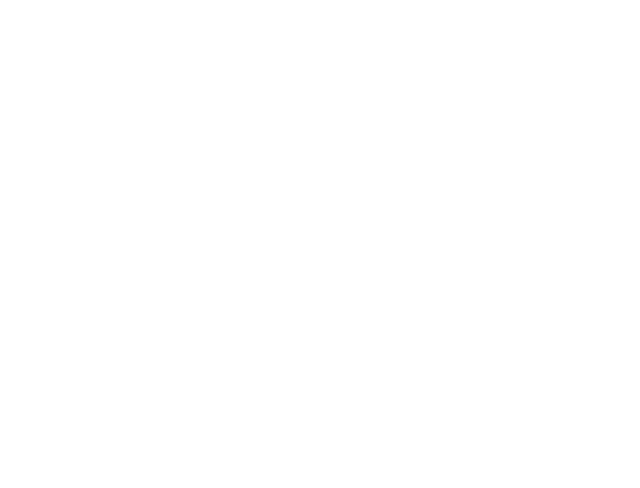
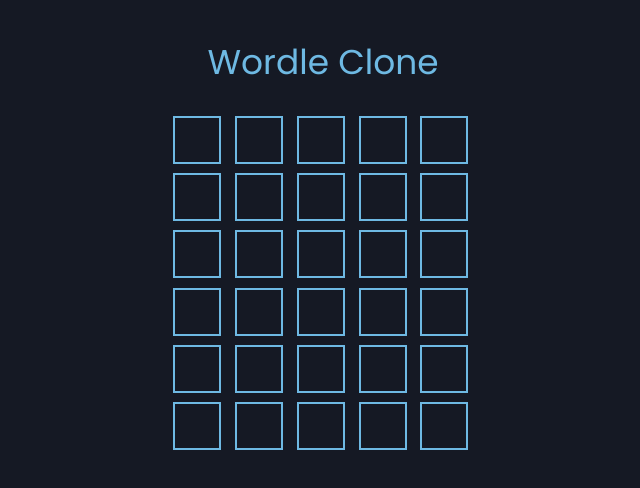
Before and after one commit to anhduy1202/wordiee, a React (Create React App) app: page / in a window 1280 px wide. Shown: the top 488 px of the page, without its empty margins (317-957 px from the left). Built offline with nearby package versions, Linux system fonts and the light colour scheme.

Commit message:
Adding board

```diff
--- a/public/index.html
+++ b/public/index.html
@@ -9,6 +9,10 @@
       name="description"
       content="Web site created using create-react-app"
     />
+    <link
+    href="https://fonts.googleapis.com/css2?family=Poppins:wght@400;500;600;700&display=swap"
+    rel="stylesheet"
+  />
     <link rel="apple-touch-icon" href="%PUBLIC_URL%/logo192.png" />
     <!--
       manifest.json provides metadata used when your web app is installed on a
--- a/src/App.css
+++ b/src/App.css
@@ -1,38 +1,63 @@
-.App {
-  text-align: center;
+/* CSS Reset Style Boilerplate */
+*,
+*::before,
+*::after {
+  box-sizing: border-box;
+  padding: 0;
+  margin: 0;
 }
 
-.App-logo {
-  height: 40vmin;
-  pointer-events: none;
+:root {
+  /* Color pallette */
+  --color-green: #2CFFBA;
+  --color-button-hover: #00a06b;
+  --color-dark-green: #151924;
+  --color-white: #F9F9F9;
+  --color-light-blue: #6EB9E3;
+
+  /* Border radius */
+  --border-rounded-md: 8px;
+  --border-rounded: 14px;
+
+  /* Font style */
+  --font-sm: 0.75rem;
+  --font-smd: 1rem;
+  --font-md: 1.15rem;
+  --font-xlg: 2.15rem;
+  --font-xxlg: 3.5rem;
+
+  /* Font weight */
+  --font-bold: 600;
+  --font-xbold: 700;
+
+  /* Font family */
+  --font-poppins: "Poppins", sans-serif;
 }
 
-@media (prefers-reduced-motion: no-preference) {
-  .App-logo {
-    animation: App-logo-spin infinite 20s linear;
-  }
+.App {
+  padding-top: 2em;
 }
 
-.App-header {
-  background-color: #282c34;
+html,
+body {
+  overflow:hidden;
+  margin: 0;
   min-height: 100vh;
-  display: flex;
-  flex-direction: column;
-  align-items: center;
-  justify-content: center;
-  font-size: calc(10px + 2vmin);
-  color: white;
+}
+body {
+  text-align: left;
+  scroll-behavior: smooth;
+  text-rendering: optimizeSpeed;
+  line-height: 1.5;
+  color: var(--color-light-blue);
+  background-color: var(--color-dark-green);
+  font-size: var(--font-md);
+  font-family: var(--font-poppins);
 }
 
-.App-link {
-  color: #61dafb;
+.board-container {
+  margin-top: 1.5em;
+  display: flex;
+  justify-content: center;
 }
-
-@keyframes App-logo-spin {
-  from {
-    transform: rotate(0deg);
-  }
-  to {
-    transform: rotate(360deg);
-  }
-}
+/* End  */
--- a/src/App.tsx
+++ b/src/App.tsx
@@ -1,6 +1,8 @@
 import React, { useState } from 'react';
 import * as allWords from "./words.json"
 import './App.css';
+import Heading from './Components/Heading/Heading';
+import Board from './Components/Board/Board';
 
 
 interface Words {
@@ -9,9 +11,21 @@
 
 function App() {
  const [wordLists,setWords] = useState<Words>(allWords)
+ //6x5 board
+ const [board,setBoard] = useState<String[]>(
+["", "", "", "", "",
+ "", "", "", "", "",
+ "", "", "", "", "",
+ "", "", "", "", "",
+ "", "", "", "", "",
+ "", "", "", "", ""]);
+
   return (
     <div className="App">
-
+      <Heading type="h1" text="Wordle Clone"/>
+      <div className="board-container">
+      <Board board={board }/>
+      </div>
     </div>
   );
 }
--- /dev/null
+++ b/src/Components/Board/Board.tsx
@@ -0,0 +1,24 @@
+import React from "react";
+import Square from "../Square/Square";
+import "./board.css";
+
+interface IProps {
+  board: String[];
+}
+
+const Board: React.FC<IProps> = (props) => {
+  const { board } = props;
+  return (
+    <div className="board">
+        {board.map((square, idx) => {
+          return (
+            <>
+              <Square val={board[idx]} />
+            </>
+          );
+        })}
+    </div>
+  );
+};
+
+export default Board;
--- /dev/null
+++ b/src/Components/Board/board.css
@@ -0,0 +1,10 @@
+.board{
+    color: white;
+    height: 300px;
+    width: 300px;
+    align-self: center;
+    background-color: var(--color-dark-green);
+    display: grid;
+    grid-template-columns: repeat(5, 1fr);
+    gap: 0.5em;
+}
--- /dev/null
+++ b/src/Components/Heading/Heading.tsx
@@ -0,0 +1,16 @@
+import React from 'react'
+import "./heading.css"
+
+interface IProps {
+    type: String,
+    text: String
+}
+
+const Heading: React.FC<IProps> = (props) => {
+    const {type, text} = props;
+    return (
+    <p className={`heading-${type}`}> {text} </p>
+  )
+}
+
+export default Heading
--- /dev/null
+++ b/src/Components/Heading/heading.css
@@ -0,0 +1,13 @@
+.heading-h1 {
+    font-size: var(--font-xlg);
+    text-align: center;
+    font-weight: var(--font-semibold);
+}
+.heading-h2 {
+    font-size: var(--font-lg);
+    font-weight: var(--font-semibold);
+}
+.heading-subtitle {
+    font-size: var(--font-smd);
+    font-weight: var(--font-smbold);
+}
--- /dev/null
+++ b/src/Components/Square/Square.tsx
@@ -0,0 +1,17 @@
+import React from 'react'
+import "./square.css"
+
+interface IProps {
+    val: String
+}
+
+const Square: React.FC<IProps> = (props) => {
+    const {val} = props;
+  return (
+    <div className="square">
+        {val}
+    </div>
+  )
+}
+
+export default Square
--- /dev/null
+++ b/src/Components/Square/square.css
@@ -0,0 +1,10 @@
+.square {
+    font-size: 2rem;
+    height: 48px;
+    width: 48px;
+    text-align:center;
+    border: 2px solid var(--color-light-blue);
+    background:none;
+    cursor: pointer;
+    place-items: center;
+  }
```
